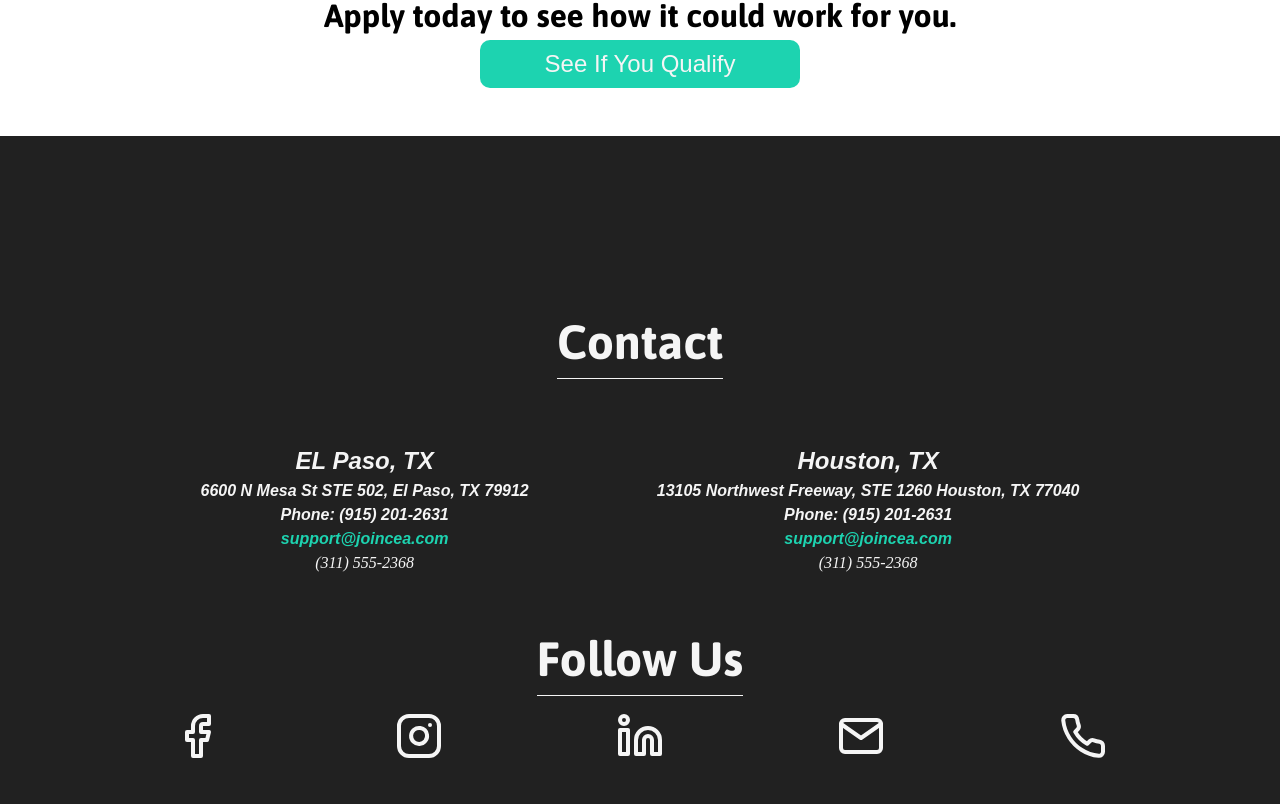
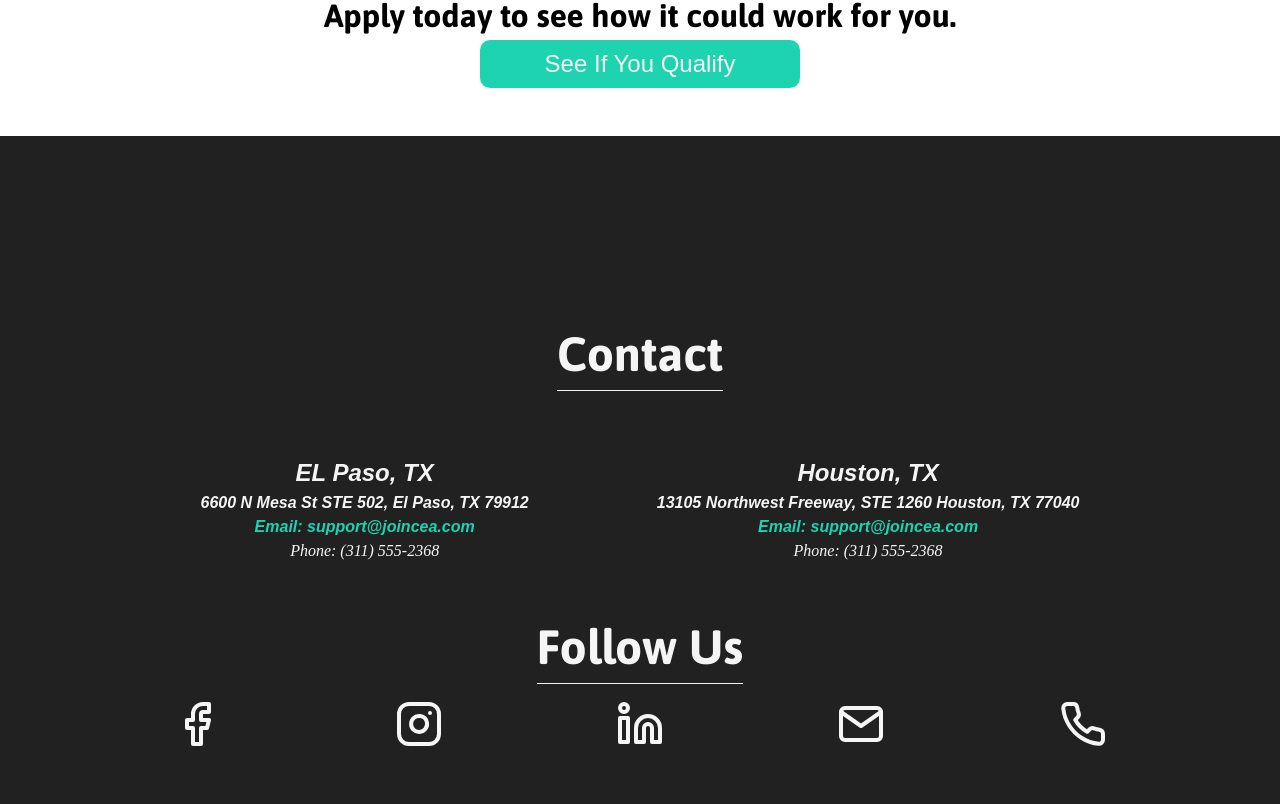
Before and after one commit to eric-santosCEA/second-solarcea, a React (Create React App) app: page / in a window 1280 px wide. Shown: the part 8956-9760 px from the top of the page. Built offline with nearby package versions, Linux system fonts and the light colour scheme.

Commit message:
fixed footer accessibility issues

```diff
--- a/src/components/Footer.js
+++ b/src/components/Footer.js
@@ -17,20 +17,18 @@ const Footer = () => {
           <address>
             <h2>EL Paso, TX</h2>
             <h4>6600 N Mesa St STE 502, El Paso, TX 79912</h4>
-            <h4>Phone: (915) 201-2631</h4>
             <a href="mailto:jim@rock.com">
-              <h4>support@joincea.com</h4>
+              <h4>Email: support@joincea.com</h4>
             </a>
-            <a href="tel:+13115552368">(311) 555-2368</a>
+            <a href="tel:+13115552368">Phone: (311) 555-2368</a>
           </address>
           <address>
             <h2>Houston, TX</h2>
             <h4>13105 Northwest Freeway, STE 1260 Houston, TX 77040</h4>
-            <h4>Phone: (915) 201-2631</h4>
             <a href="mailto:jim@rock.com">
-              <h4>support@joincea.com</h4>
+              <h4>Email: support@joincea.com</h4>
             </a>
-            <a href="tel:+13115552368">(311) 555-2368</a>
+            <a href="tel:+13115552368">Phone: (311) 555-2368</a>
           </address>
         </div>
         <div className="follow-us">
--- a/src/styles/footer.css
+++ b/src/styles/footer.css
@@ -5,7 +5,7 @@
   flex-flow: column;
   background-color: #212121;
   color: whitesmoke;
-  padding: 5rem;
+  padding: 3rem;
   height: 100vh;
 }
 .footer h1 {
--- a/src/styles/footer.less
+++ b/src/styles/footer.less
@@ -5,7 +5,7 @@
   flex-flow: column;
   background-color: #212121;
   color: whitesmoke;
-  padding: 5rem;
+  padding: 3rem;
   height: 100vh;
 
   h1 {
```
